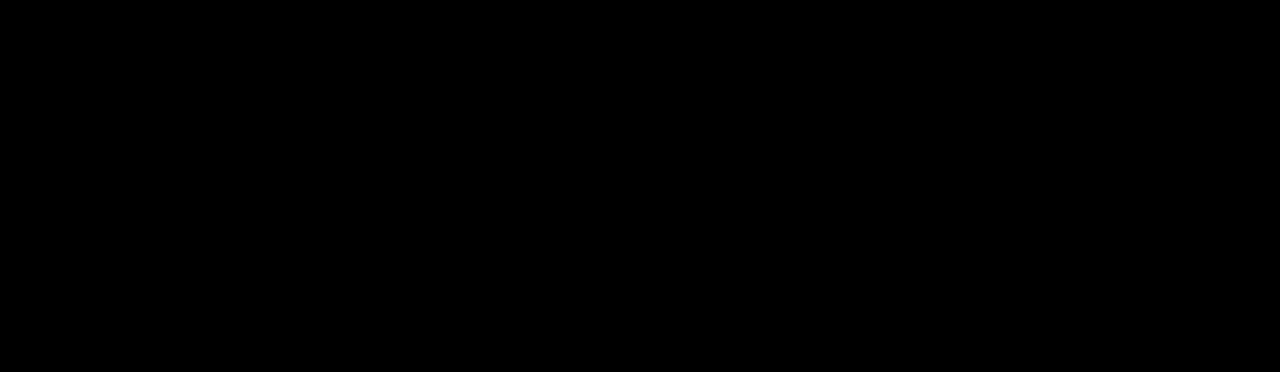
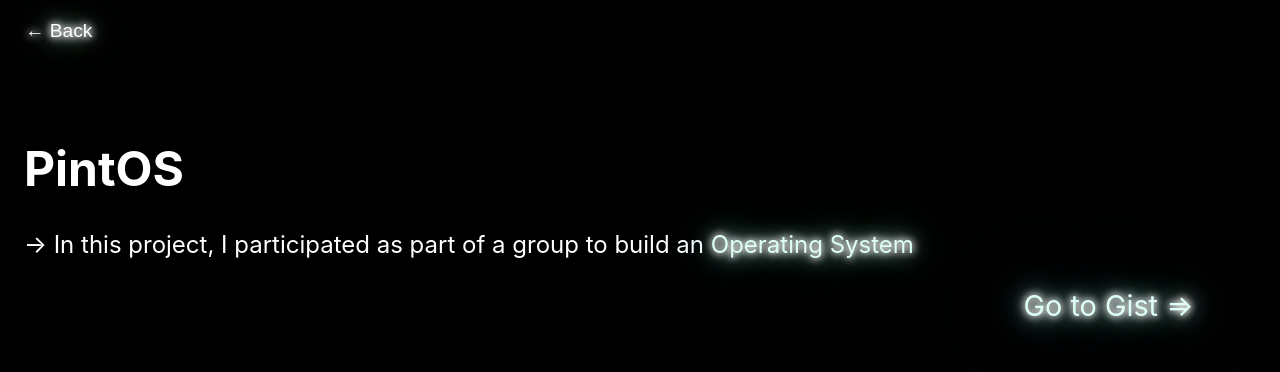
Before and after one commit to ibrahim-io/portfolio-app, a React (Create React App) app: page /pintos in a window 1280 px wide. Before the commit this address had no page. Shown: the top 372 px of the page. Built offline with nearby package versions, Linux system fonts and the light colour scheme.

Commit message:
feat: started pintos page

```diff
--- a/src/App.js
+++ b/src/App.js
@@ -1,6 +1,7 @@
 import Home from "./components/Home";
 import Wacc from "./components/Wacc";
 import Arm from "./components/Arm";
+import Pintos from "./components/Pintos";
 import { BrowserRouter as Router, Routes, Route} from 'react-router-dom';
 import Gallery from "./components/Gallery";
 const App = () => {
@@ -10,6 +11,7 @@
       <Routes>
         <Route exact path="/" element={<Home />} />
         <Route path="/wacc" element={<Wacc />} />
+        <Route path="/pintos" element={<Pintos />} />
         <Route path="/gallery" element={<Gallery />} />
         <Route path="/arm" element={<Arm />} />
       </Routes>
--- /dev/null
+++ b/src/components/Pintos.js
@@ -0,0 +1,18 @@
+import { Link } from "react-router-dom"
+const Pintos = () => {
+  return (
+    <div>
+      <Link to='/gallery'>
+          <button className='btn neonText prj_btn'>&larr; Back</button>
+        </Link>
+        <h1 className='prj_header'>PintOS</h1>
+        <div className='text_container'>
+          <p>&rarr; In this project, I participated as part of a group to build an <span className="neonText">Operating System</span></p>
+
+        </div>
+        <p className='gist_redirect'><a className='neonText' href='https://gist.github.com/ibrahim-io/02e378bcc3af079d52a2e2d44822ba28' target='_blank' rel='noreferrer'>Go to Gist &rArr;</a></p>
+    </div>
+  )
+}
+
+export default Pintos
--- a/src/components/Wacc.js
+++ b/src/components/Wacc.js
@@ -3,9 +3,9 @@
   return (
     <div>
       <Link to='/gallery'>
-        <button className='btn neonText wacc_btn'>&larr; Back</button>
+        <button className='btn neonText prj_btn'>&larr; Back</button>
       </Link>
-      <h1 className='wacc_header'>WACC</h1>
+      <h1 className='prj_header'>WACC</h1>
       <div className='text_container'>
         <p>&rarr; In this project, I participated as part of a group to build a compiler</p>
         <p>&rarr; The WACC language was a language developed by Deparment of Computing at
--- a/src/index.css
+++ b/src/index.css
@@ -1,4 +1,4 @@
-
+/*General*/
 body {
   margin: 0;
   font-family: 'Ubuntu Mono', -apple-system, BlinkMacSystemFont, 'Segoe UI', 'Roboto', 'Oxygen',
@@ -15,7 +15,6 @@
 a {
   text-decoration: none;
 }
-
 .neonText {
   color: rgb(221, 255, 246);
   text-shadow:
@@ -30,6 +29,29 @@
     0 0 102px #0fa,
     0 0 151px #0fa;
 }
+/*Projects styling*/
+.prj_btn {
+  margin-top: 1em;
+  margin-left: 1em;
+}
+
+.prj_btn:hover {
+  margin-left: 0.4em;
+  transition: 0.1s ease-in;
+}
+
+.prj_header {
+  margin-top: 2em;
+  margin-left: 0.5em;
+}
+
+.text_container {
+  width: 70vw;
+  margin-left: 1em;
+}
+
+/*End projects styling*/
+
 /* Home component */
 .terminal1 {
   border-bottom: 1px solid white;
@@ -66,25 +88,9 @@
 
 /*  WACC component */
 
-.wacc_header {
-  margin-top: 2em;
-  margin-left: 0.5em;
-}
 
-.text_container {
-  width: 70vw;
-  margin-left: 1em;
-}
 
-.wacc_btn {
-  margin-top: 1em;
-  margin-left: 1em;
-}
 
-.wacc_btn:hover {
-  margin-left: 0.4em;
-  transition: 0.1s ease-in;
-}
 
 .gist_redirect {
   font-size: 1.2em;
```
